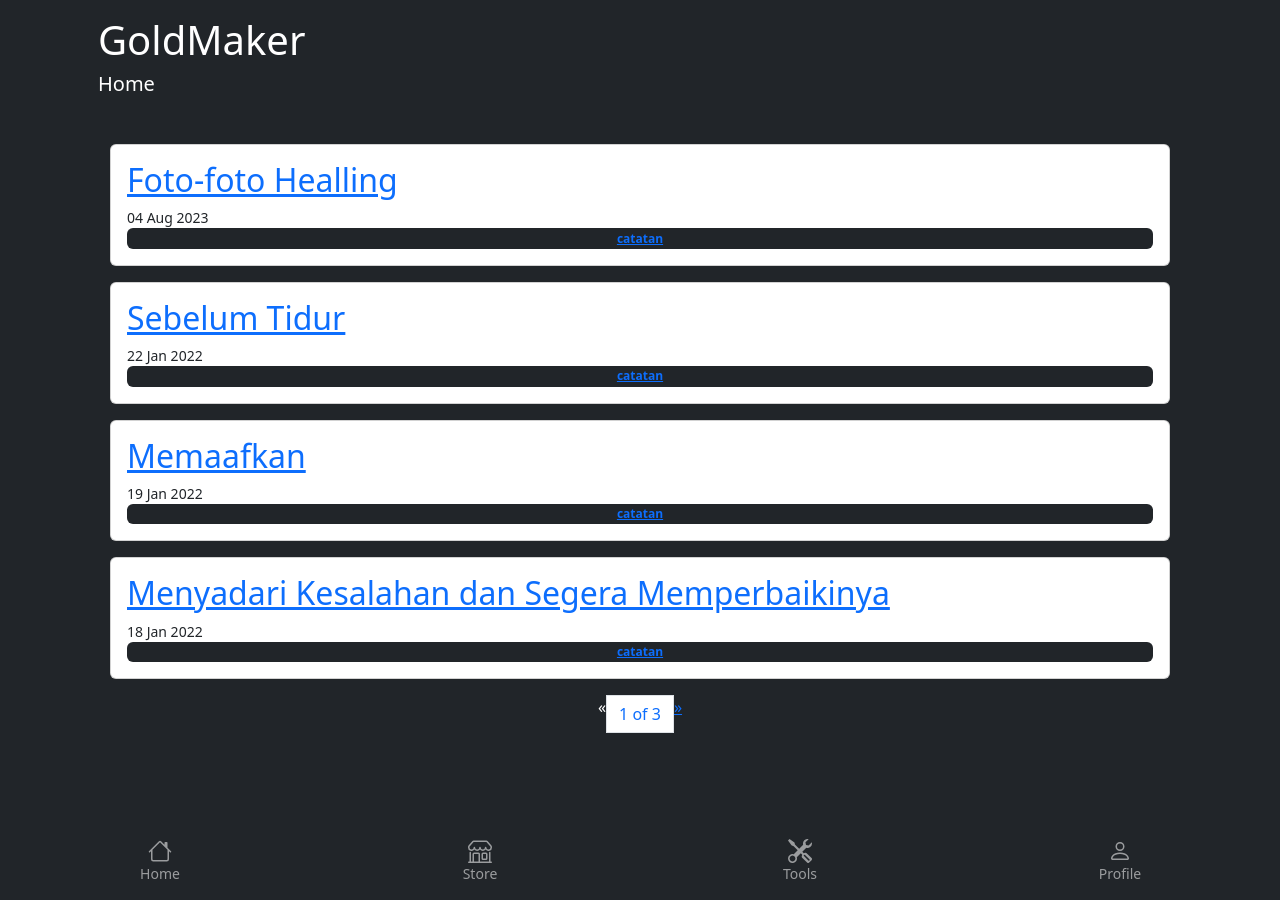
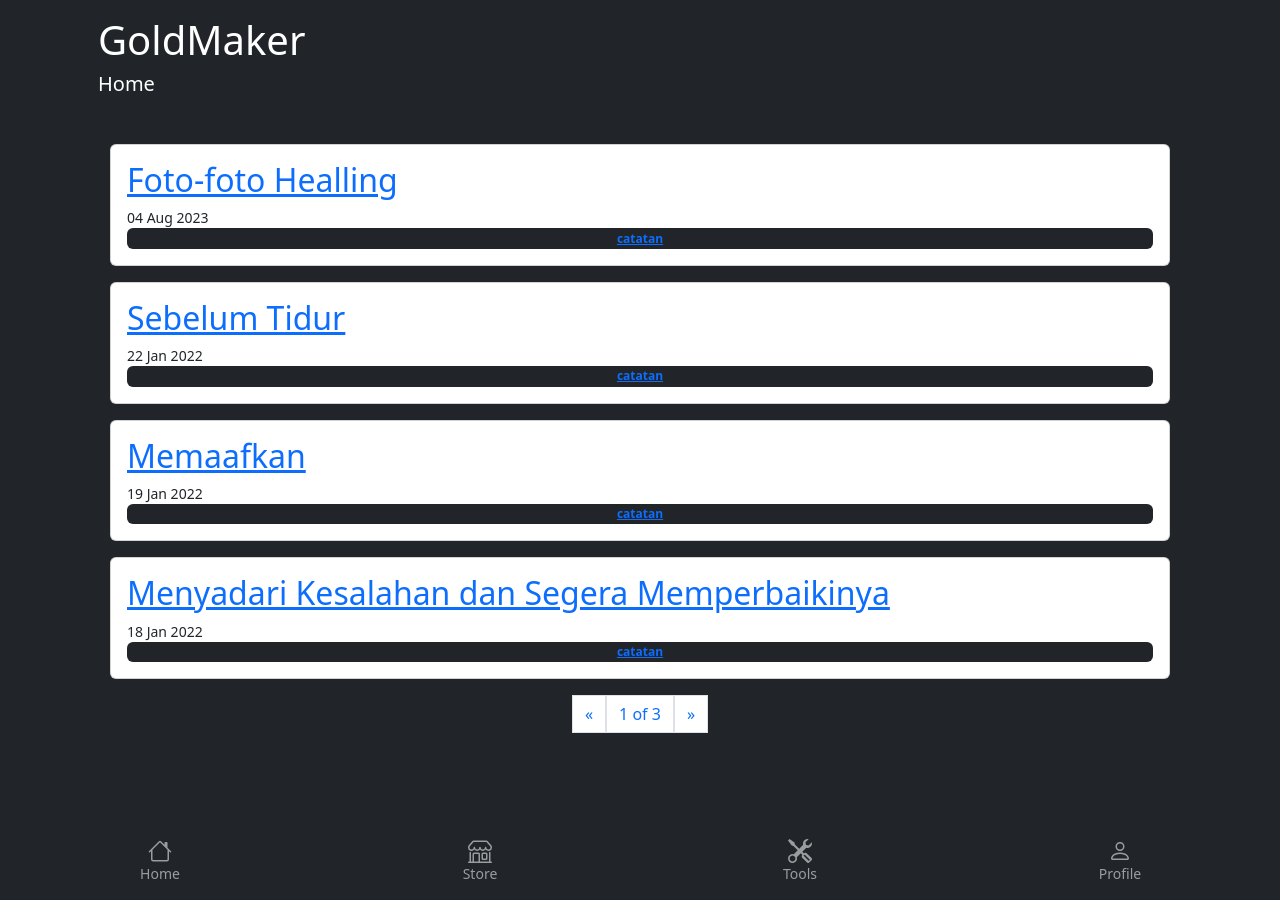
Before and after one commit to angganesia/angganesia.github.io, a Jekyll site: the page built from index.html, in a window 1280 px wide. Built offline with Jekyll 4.4.1, drawn with Linux system fonts in a browser that asks for light colours; the list of posts is cut into pages by our own code.

Commit message:
update index.html

```diff
--- a/index.html
+++ b/index.html
@@ -82,17 +82,17 @@
     <!-- Pagination links -->
     <nav class="pagination pagination justify-content-center">
       {% if paginator.previous_page %}
-      <a class="page-link previous" href="{{ paginator.previous_page_path }}">
+      <a class="page-link page-item previous" href="{{ paginator.previous_page_path }}">
         &laquo;
       </a>
       {% else %}
-      <span class="previous">&laquo;</span>
+      <span class="previous page-item page-link">&laquo;</span>
       {% endif %}
       <span class="page_number page-item page-link">
         {{ paginator.page }} of {{ paginator.total_pages }}
       </span>
       {% if paginator.next_page %}
-      <a href="{{ paginator.next_page_path }}" class="next">&raquo;</a>
+      <a href="{{ paginator.next_page_path }}" class="next page-item page-link">&raquo;</a>
       {% else %}
       <span class="next page-item page-link">&raquo;</span>
       {% endif %}
```
